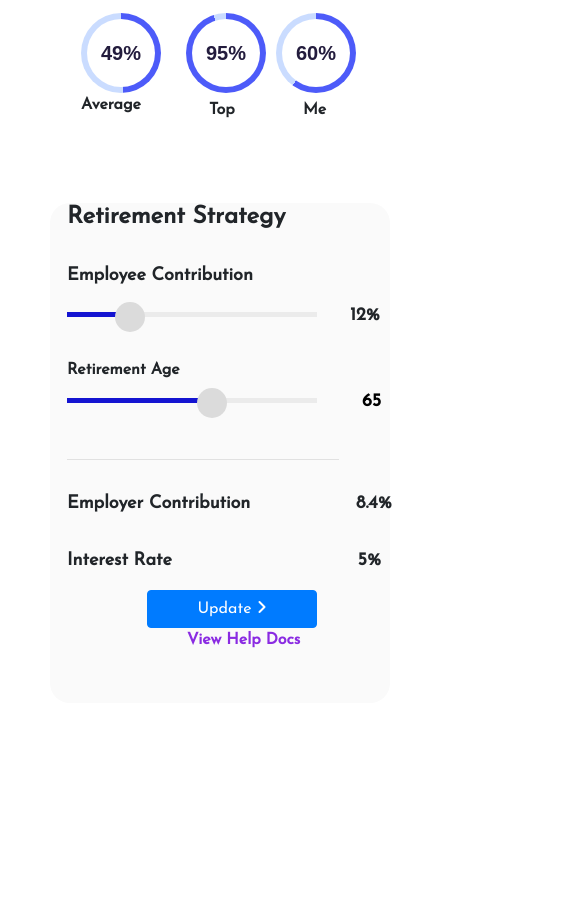
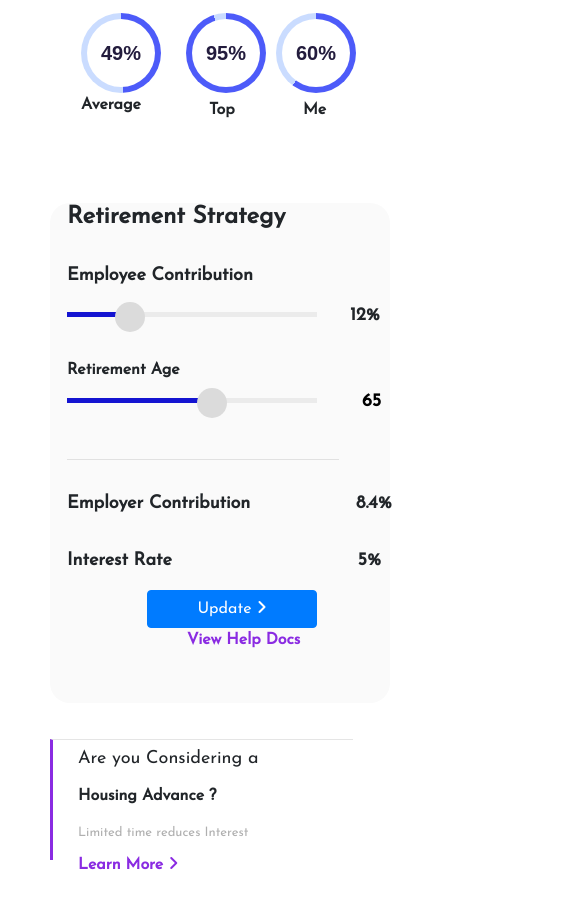
Before and after one commit to Pavanjatla/Touchcore-systems, a plain HTML site: page index.html in a window 390 px wide. Shown: the part 1879-2788 px from the top of the page, 585 px wide, since content can reach past the window. Drawn offline with nearby package versions, Linux system fonts and the light colour scheme; a script that the page names is missing.

Commit message:
fourth section

```diff
--- a/styles.css
+++ b/styles.css
@@ -696,5 +696,9 @@ header{
   margin: 0;
   margin-left:50px
 }
+.fourth{
+  margin: 0;
+  margin-left: 30px;
+}
 
 }
```
